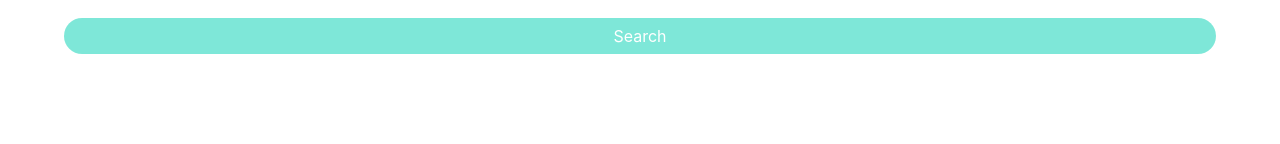
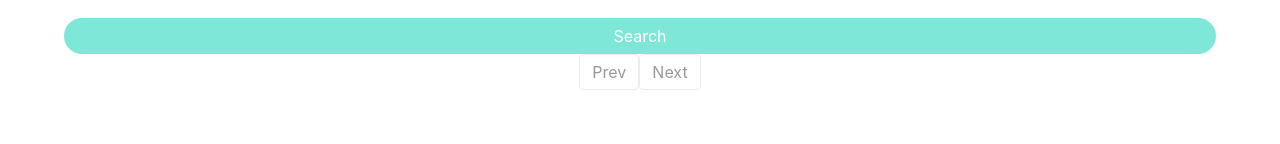
Before and after one commit to rasfa98/github-profile-viewer, an Angular app: page / in a window 1280 px wide. Shown: the part 148-292 px from the top of the page. Built offline with nearby package versions, Linux system fonts and the light colour scheme.

Commit message:
Adding navigation through result pages

```diff
--- a/src/app/app.component.css
+++ b/src/app/app.component.css
@@ -20,8 +20,8 @@ img {
 }
 
 #loading {
-  border: 16px solid #f3f3f3;
-  border-top: 16px solid #00d1b2;
+  border: 8px solid #f3f3f3;
+  border-top: 8px solid #00d1b2;
   border-radius: 50%;
   width: 120px;
   height: 120px;
--- a/src/app/app.component.html
+++ b/src/app/app.component.html
@@ -72,6 +72,11 @@
     <button #searchBtn class="button is-primary is-rounded" (click)="search(query.value)" disabled>Search</button>
   </div>
 
+  <div id="pagination">
+    <button #prev id="prev" class="button" (click)="prevPage()" disabled>Prev</button>
+    <button #next id="next" class="button" (click)="nextPage()" disabled>Next</button>
+  </div>
+
   <div id="results" class="columns is-multiline">
 
     <div *ngFor="let user of users" class="column" class="column is-one-quarter">
--- a/src/app/app.component.ts
+++ b/src/app/app.component.ts
@@ -9,27 +9,46 @@ import { GithubService } from './services/github.service';
 export class AppComponent {
   @ViewChild('searchBtn') searchBtn: any;
   @ViewChild('query') searchInput: any;
+  @ViewChild('next') nextBtn: any;
+  @ViewChild('prev') prevBtn: any;
 
   users: string[];
   user: any;
   details: boolean;
   loading: boolean;
   errorMessage: string;
+  page: number;
+  lastPage: number;
+  query: string;
 
   constructor(private github: GithubService) {
     this.details = false;
+    this.page = 1;
   }
 
   checkInput(query) {
     this.searchBtn.nativeElement.disabled = query.trim() === '';
+    this.page = 1;
   }
 
   search(query) {
     this.loading = true;
+    this.query = query;
+    this.users = [];
 
-    this.github.getUsers(query).subscribe(res => {
+    this.github.getUsers(query, this.page).subscribe(res => {
+      this.lastPage = Math.ceil(res.total_count / 50);
       this.loading = false;
       this.users = res.items;
+
+      this.prevBtn.nativeElement.disabled = this.page < 2 ;
+
+      if (this.page === this.lastPage || res.total_count < 1) {
+        this.nextBtn.nativeElement.disabled = true;
+      } else {
+        this.nextBtn.nativeElement.disabled = false;
+      }
+
     }, err => this.errorHandler(err));
 
     this.searchInput.nativeElement.value = '';
@@ -51,6 +70,20 @@ export class AppComponent {
     event.preventDefault();
   }
 
+  nextPage() {
+    if (this.page !== this.lastPage) {
+      this.page += 1;
+      this.search(this.query);
+    }
+  }
+
+  prevPage() {
+    if (this.page !== 1) {
+      this.page -= 1;
+      this.search(this.query);
+    }
+  }
+
   errorHandler(err) {
     this.errorMessage = err.message;
     this.loading = false;
--- a/src/app/services/github.service.ts
+++ b/src/app/services/github.service.ts
@@ -9,8 +9,8 @@ export class GithubService {
 
   constructor(private http: HttpClient) { }
 
-  getUsers(query) {
-    return this.http.get<any>(this.BASE_URL + '/search/users?per_page=100&q=' + query);
+  getUsers(query, page) {
+    return this.http.get<any>(this.BASE_URL + '/search/users?page=' + page + '&per_page=50&q=' + query);
   }
 
   getUser(url) {
--- a/src/index.html
+++ b/src/index.html
@@ -3,7 +3,7 @@
 
 <head>
   <meta charset="utf-8">
-  <title>Github profile viewer</title>
+  <title>GitHub profile viewer</title>
   <base href="/">
 
   <meta name="viewport" content="width=device-width, initial-scale=1">
```
